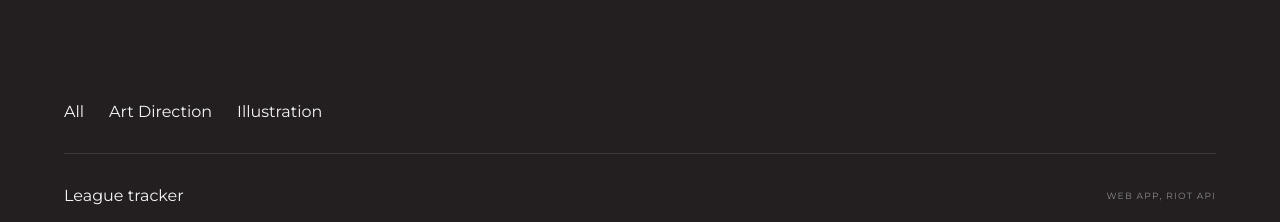
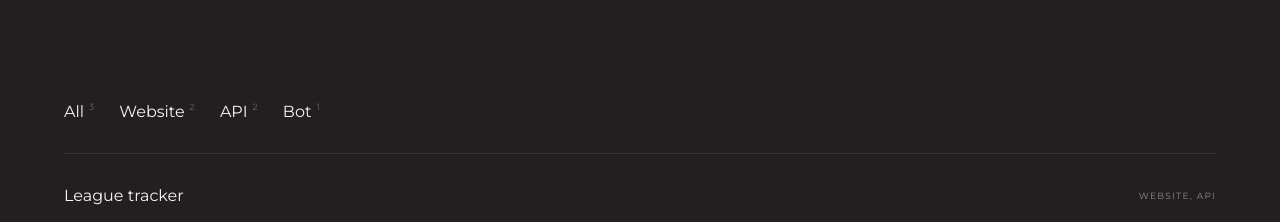
Before and after one commit to arnoldkokot/portfolio, a React (Create React App) app: page / in a window 1280 px wide. Shown: the part 730-952 px from the top of the page. Built offline with nearby package versions, Linux system fonts and the light colour scheme.

Commit message:
filters with counters

```diff
--- a/src/App.js
+++ b/src/App.js
@@ -7,17 +7,31 @@ import "./Footer.css";
 const works = [
   {
     title: "League tracker",
-    categories: ["web app", "riot api"],
+    categories: ["Website", "API"],
   },
   {
     title: "Daiji Music",
-    categories: ["bot", "discord api"],
+    categories: ["Bot", "API"],
   },
   {
     title: "AGH Points",
-    categories: ["web app"],
+    categories: ["Website"],
   },
 ];
+
+// countedCategories is an object with categories as keys, and thier count in "works" array above as values.
+// eg. { all: 3, website: 2, bot: 1 }
+// it is used to display filter options with counters
+const countedCategories = works
+  .map((project) => project.categories)
+  .flat()
+  .reduce(
+    (counter, category) => ({
+      ...counter,
+      [category]: (counter[category] || 0) + 1,
+    }),
+    { All: works.length }
+  );
 
 function App() {
   return (
@@ -41,12 +55,15 @@ function App() {
       <section id="works">
         <div className="container">
           <div className="filters">
-            <p>All</p>
-            <p>Art Direction</p>
-            <p>Illustration</p>
+            {Object.entries(countedCategories).map(([category, count]) => (
+              <div>
+                {category}
+                <small>{count}</small>
+              </div>
+            ))}
           </div>
           {works.map(({ title, categories }) => (
-            <a className="project" href="/">
+            <a className="project" href="/" key={title}>
               <p>{title}</p>
               <label>{categories.join(", ")}</label>
             </a>
--- a/src/Works.css
+++ b/src/Works.css
@@ -18,3 +18,14 @@ label {
   letter-spacing: 0.14em;
   text-transform: uppercase;
 }
+small {
+  font-size: 0.5625rem;
+  line-height: 1;
+  letter-spacing: 0.02em;
+  color: #fff;
+  margin-left: 0.3125rem;
+  opacity: 0.3;
+}
+.filters > div {
+  display: flex;
+}
```
